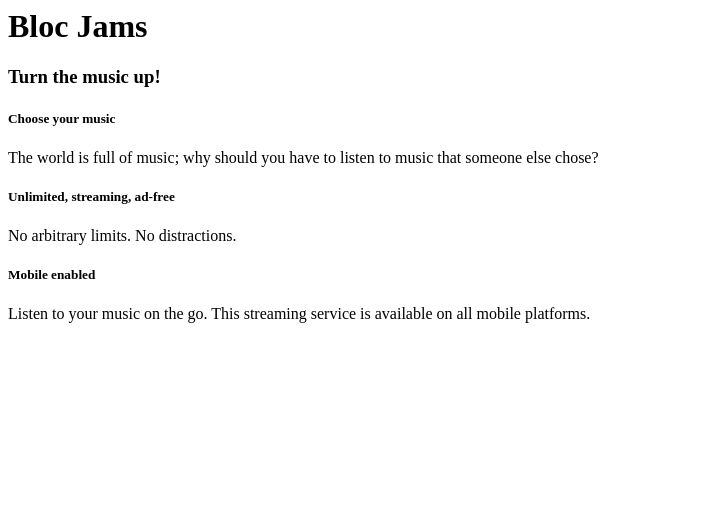
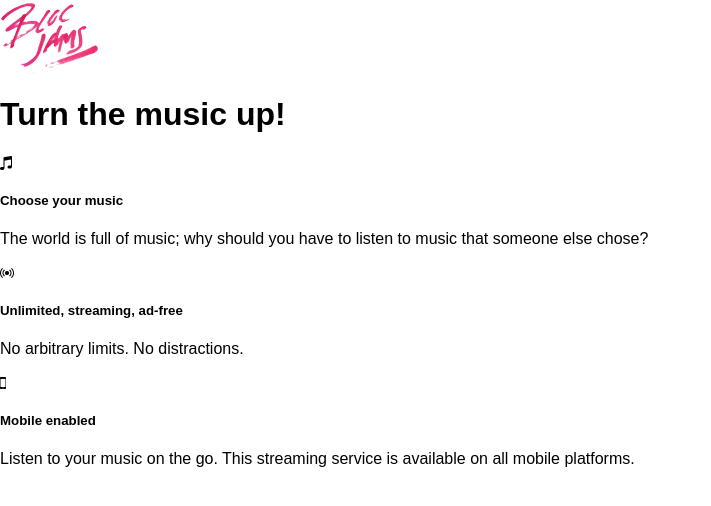
Before and after one commit to alexgould17/bloc-jams, a plain HTML site: page index.html in a window 1280 px wide. Shown: the whole page, without its empty margins (0-711 px from the left). Drawn offline with nearby package versions, Linux system fonts and the light colour scheme.

Commit message:
Forgot to save the index.html file last time ;_;

```diff
--- a/index.html
+++ b/index.html
@@ -2,27 +2,34 @@
 <html>
   <head>
     <title>Bloc Jams</title>
+    <link rel="stylesheet" type="text/css" href="http://fonts.googleapis.com/css?family=Open+Sans:400,800,600,700,300" />
+    <link rel="stylesheet" type="text/css" href="http://code.ionicframework.com/ionicons/2.0.1/css/ionicons.min.css" />
+    <link rel="stylesheet" type="text/css" href="styles/normalize.css" />
+    <link rel="stylesheet" type="text/css" href="styles/main.css" />
   </head>
-  <body>
-    <nav> <!-- navigation bar -->
+  <body class="landing">
+    <nav class="navbar"> <!-- navigation bar -->
+      <img src="assets/images/bloc_jams_logo.png" alt="Bloc Jams logo" class="logo" />
     </nav>
-    <content> <!-- hero content -->
-      <h1>Bloc Jams</h1>
-      <h3>Turn the music up!</h3>
-    </content>
-    <content> <!-- selling points -->
-        <section>
-             <h5>Choose your music</h5>
-             <p>The world is full of music; why should you have to listen to music that someone else chose?</p>
-         </section>
-         <section>
-             <h5>Unlimited, streaming, ad-free</h5>
-             <p>No arbitrary limits. No distractions.</p>
-         </section>
-         <section>
-             <h5>Mobile enabled</h5>
-             <p>Listen to your music on the go. This streaming service is available on all mobile platforms.</p>
-         </section>
-    </content>
+    <section class="hero-content"> <!-- hero content -->
+      <h1 class="hero-title">Turn the music up!</h1>
+    </section>
+    <section class="selling-points"> <!-- selling points -->
+      <div class="point">
+        <span class="ion-music-note"></span>
+        <h5 class="point-title">Choose your music</h5>
+        <p class="point-description">The world is full of music; why should you have to listen to music that someone else chose?</p>
+      </div>
+      <div class="point">
+        <span class="ion-radio-waves"></span>
+        <h5 class="point-title">Unlimited, streaming, ad-free</h5>
+        <p class="point-description">No arbitrary limits. No distractions.</p>
+      </div>
+      <div class="point">
+        <span class="ion-iphone"></span>
+        <h5 class="point-title">Mobile enabled</h5>
+        <p class="point-description">Listen to your music on the go. This streaming service is available on all mobile platforms.</p>
+      </div>
+    </section>
   </body>
 </html>
```
